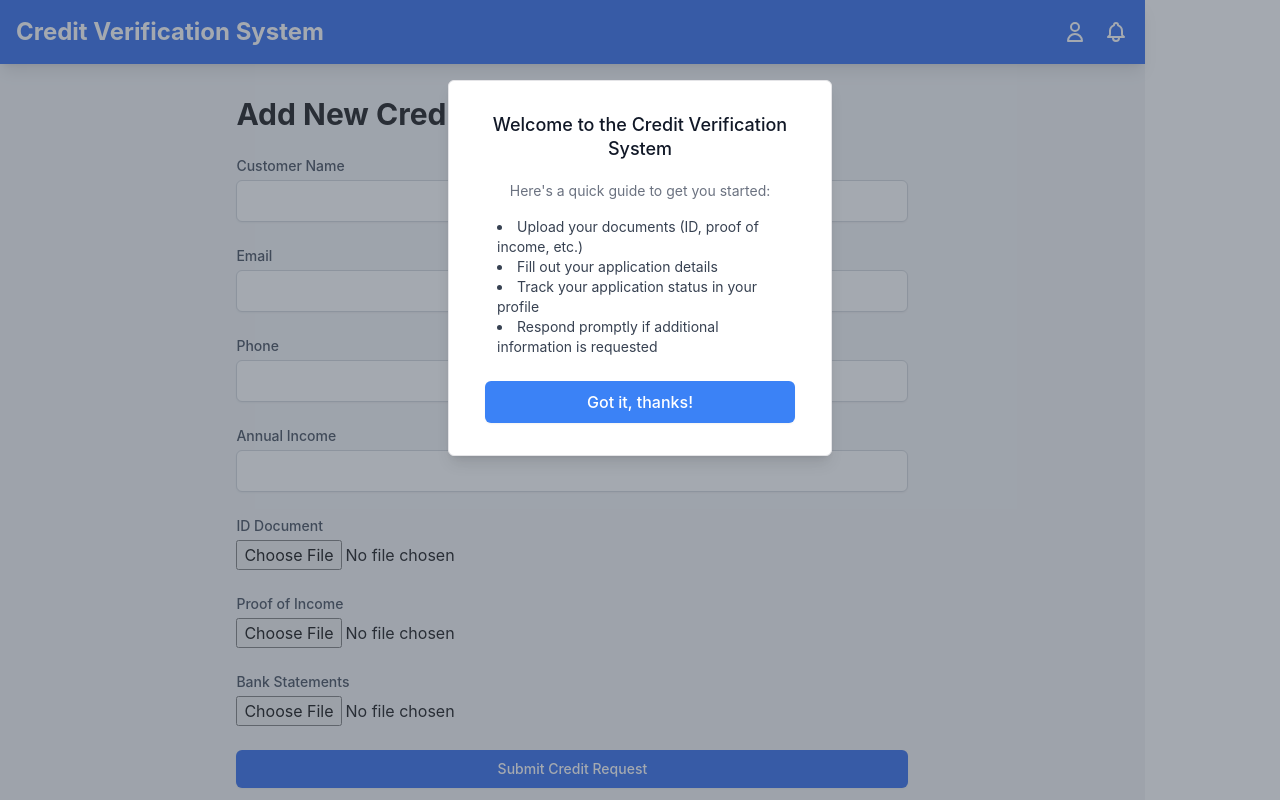
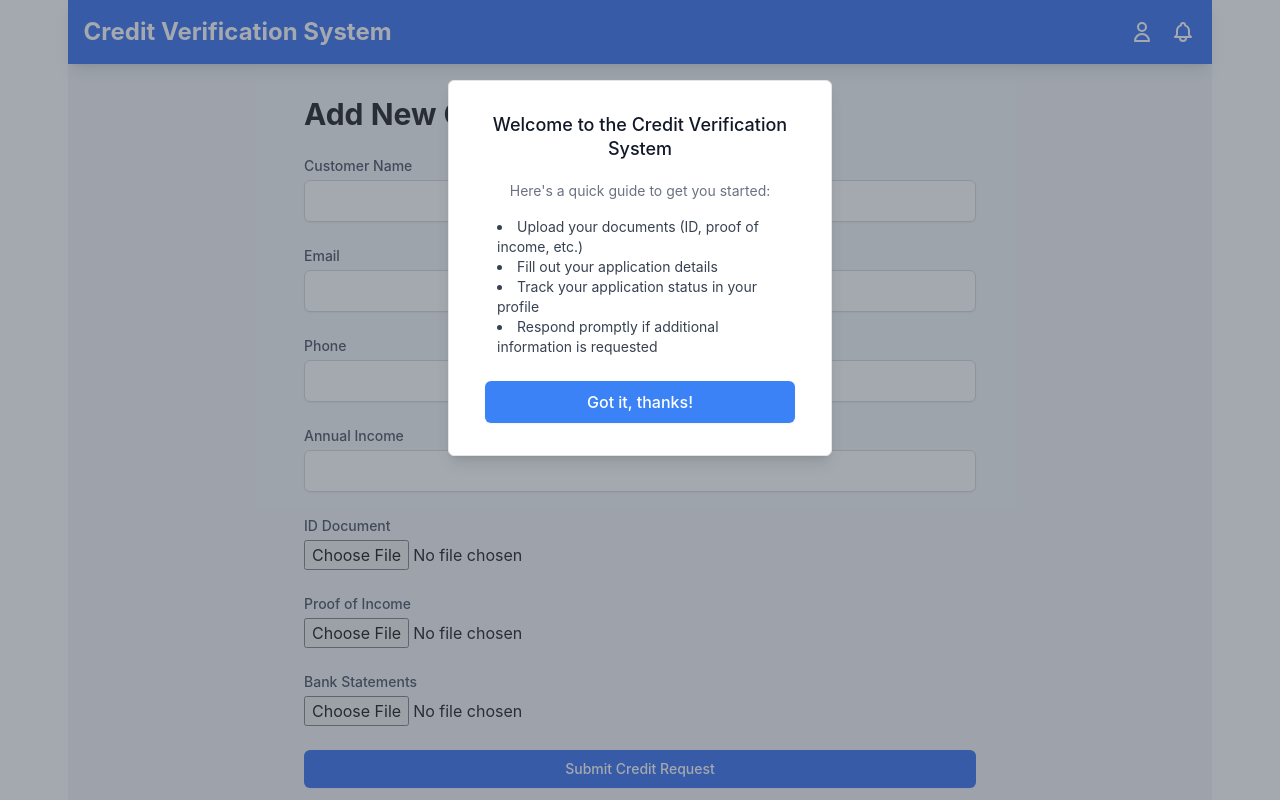
Before and after one commit to v3gaaa/CreditEye, a React (Vite) app in the folder frontend/: page /add-credit-request in a window 1280 px wide. Shown: the top 800 px of the page. Built offline with nearby package versions, Linux system fonts and the light colour scheme.

Commit message:
Remove some shit and fullscreen

```diff
--- a/frontend/src/App.tsx
+++ b/frontend/src/App.tsx
@@ -1,4 +1,3 @@
-import React from 'react';
 import { BrowserRouter as Router, Routes, Route } from 'react-router-dom';
 import Header from './components/Header';
 import Footer from './components/Footer';
--- a/frontend/src/components/Footer.tsx
+++ b/frontend/src/components/Footer.tsx
@@ -1,4 +1,3 @@
-import React from 'react'
 import { Link } from 'react-router-dom'
 
 export default function Footer() {
--- a/frontend/src/components/Header.tsx
+++ b/frontend/src/components/Header.tsx
@@ -1,4 +1,3 @@
-import React from 'react'
 import { Link } from 'react-router-dom'
 import { UserIcon, BellIcon } from '@heroicons/react/outline'
 
--- a/frontend/src/components/OnboardingGuide.tsx
+++ b/frontend/src/components/OnboardingGuide.tsx
@@ -1,4 +1,4 @@
-import React, { useState } from 'react'
+import { useState } from 'react'
 import { XIcon } from '@heroicons/react/outline'
 
 export default function OnboardingGuide() {
--- a/frontend/src/index.css
+++ b/frontend/src/index.css
@@ -24,7 +24,6 @@ a:hover {
 
 body {
   margin: 0;
-  display: flex;
   place-items: center;
   min-width: 320px;
   min-height: 100vh;
```
